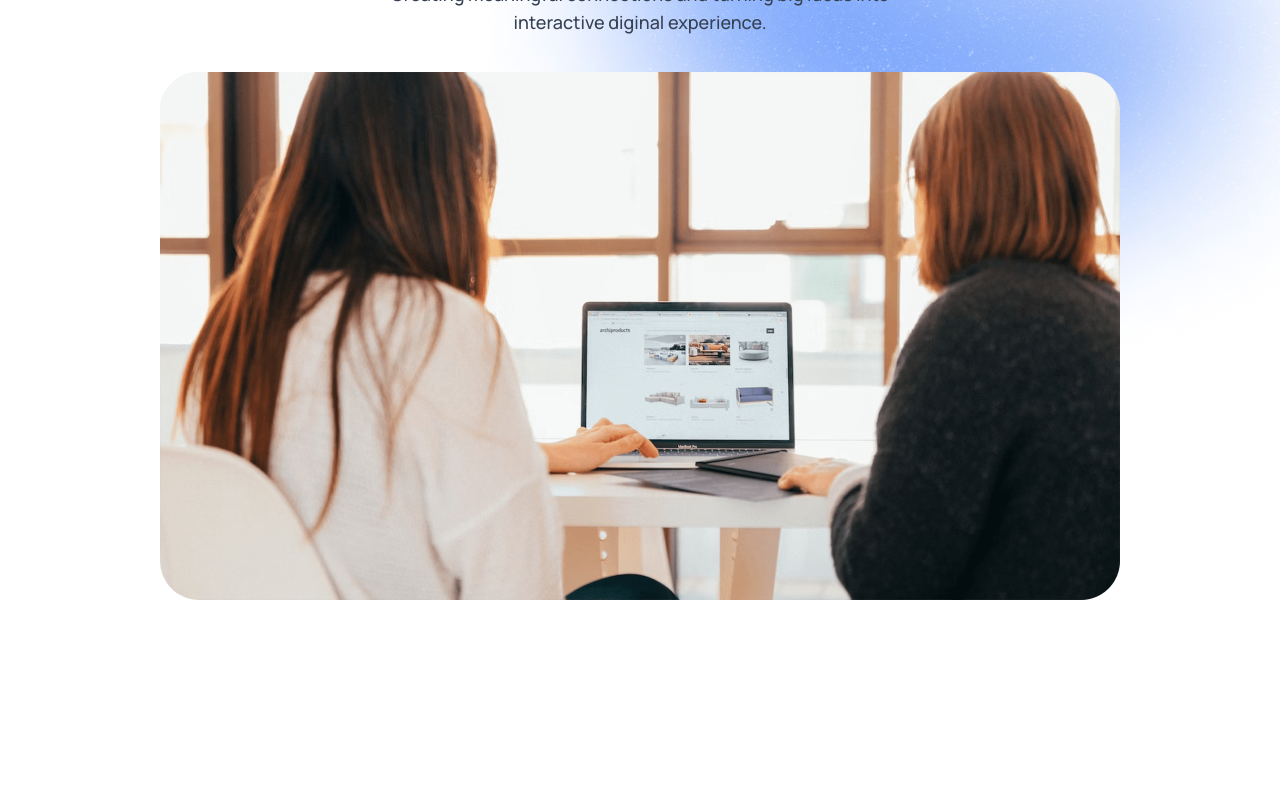
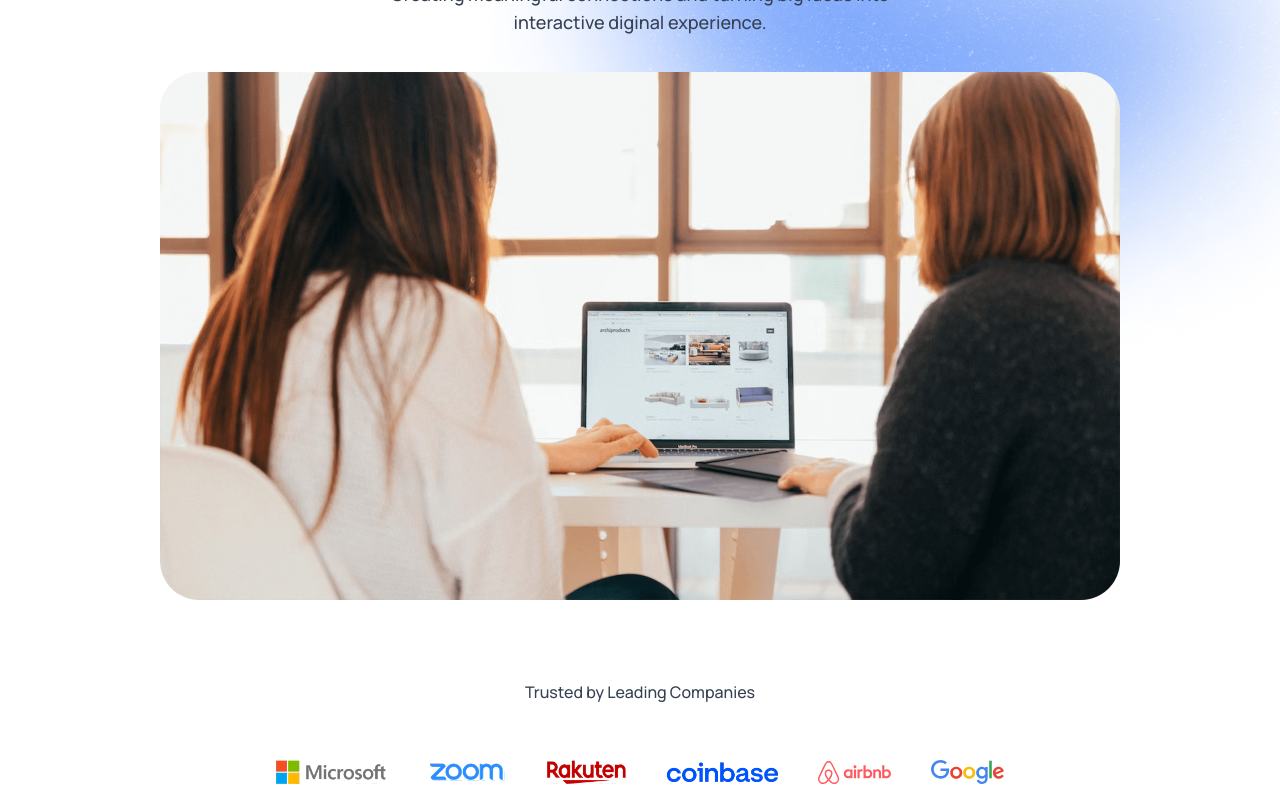
Before and after one commit to Uzairhassan14/agency-ai, a React app: page / in a window 1280 px wide. Shown: the part 451-1251 px from the top of the page. Before the commit the page ends 1131 px from the top, so only its background shows below. Built offline with nearby package versions, Linux system fonts and the light colour scheme; the HTML template or start-up script is replaced by a standard one.

Commit message:
feat(ui): add Trusted By section with logos

```diff
--- a/src/App.jsx
+++ b/src/App.jsx
@@ -1,6 +1,7 @@
 import React, { useState } from "react";
 import Navbar from "./components/Navbar";
 import Hero from "./components/Hero";
+import TrustedBy from "./components/TrustedBy";
 
 const App = () => {
   const [theme, setTheme] = useState(
@@ -10,6 +11,7 @@
     <div className="dark:bg-black relative">
       <Navbar theme={theme} setTheme={setTheme} />
       <Hero/>
+      <TrustedBy/>
     </div>
   );
 };
--- /dev/null
+++ b/src/components/TrustedBy.jsx
@@ -0,0 +1,22 @@
+import React from "react";
+import { company_logos } from "../assets/assets";
+
+const TrustedBy = () => {
+  return (
+    <div className="flex flex-col items-center px-4 sm:px-12 lg:px-24 xl:px-40 gap-10 text-gray-700 dark:text-white/80">
+      <h3 className="font-semibold">Trusted by Leading Companies</h3>
+      <h3 className="flex items-center justify-center flex-wrap gap-10 m-4">
+        {company_logos.map((logo, index) => (
+          <img
+            key={index}
+            src={logo}
+            alt=""
+            className="max-h-5 sm:max-h-6 dark:drop-shadow-xl"
+          />
+        ))}
+      </h3>
+    </div>
+  );
+};
+
+export default TrustedBy;
```
